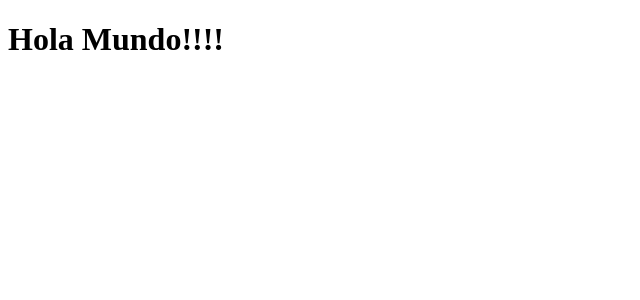
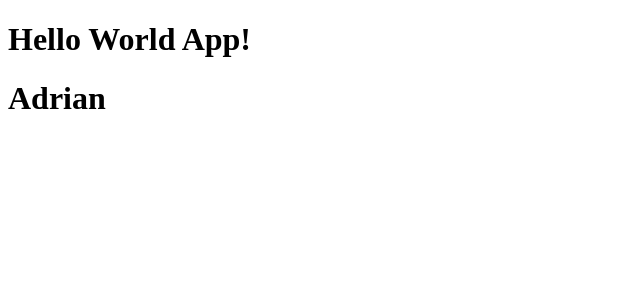
Before and after one commit to adrcorona13/reactcte-01-counter-app, a React (Vite) app: page / in a window 1280 px wide. Shown: the top 300 px of the page, without its empty margins (0-640 px from the left). Built offline with nearby package versions, Linux system fonts and the light colour scheme.

Commit message:
crear componentes

```diff
--- /dev/null
+++ b/src/FirstApp.jsx
@@ -0,0 +1,3 @@
+export const FirstApp = () => {
+    return <h1>Adrian</h1>
+}
--- /dev/null
+++ b/src/HelloWorldApp.jsx
@@ -0,0 +1,5 @@
+export const HelloWorldApp = () => {
+  return (
+    <h1>Hello World App!</h1>
+  )
+}
--- a/src/main.jsx
+++ b/src/main.jsx
@@ -1,12 +1,11 @@
-import React from 'react';
-import ReactDOM from 'react-dom/client';
+import React from "react";
+import ReactDOM from "react-dom/client";
+import { HelloWorldApp } from "./HelloWorldApp";
+import { FirstApp } from "./FirstApp";
 
-function App(){
-    return <h1>Hola Mundo!!!!</h1>;
-}
-
-ReactDOM.createRoot(document.getElementById('root')).render(
-    <React.StrictMode>
-        <App></App>
-    </React.StrictMode>
-)
+ReactDOM.createRoot(document.getElementById("root")).render(
+  <React.StrictMode>
+    <HelloWorldApp></HelloWorldApp>
+    <FirstApp></FirstApp>
+  </React.StrictMode>
+);
```
